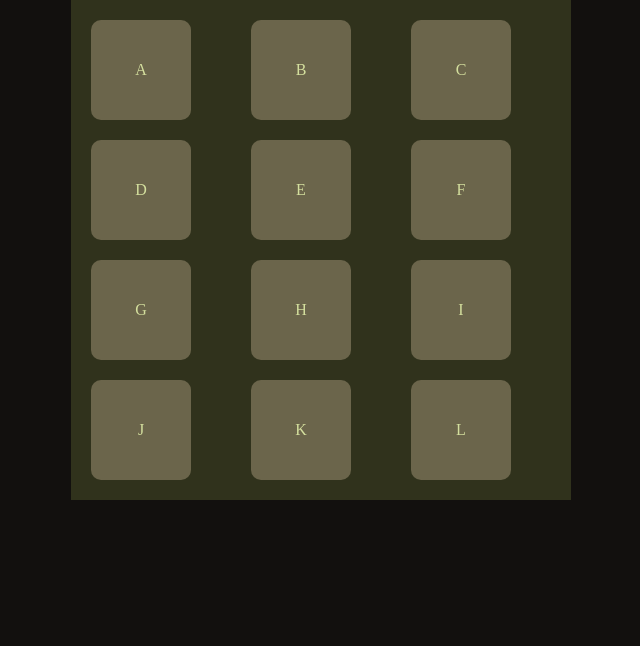
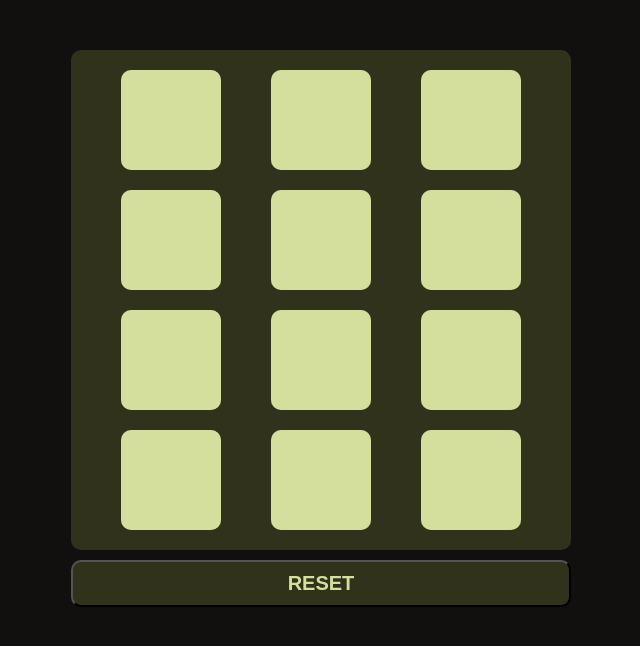
Before and after one commit to vision-2/biplov-portfolio, a plain HTML site: page Memory_game/memory.html in a window 1280 px wide. Shown: the whole page, without its empty margins (319-959 px from the left). Drawn offline with Linux system fonts and the light colour scheme.

Commit message:
biplov-portfolio

```diff
--- a/Memory_game/memory.css
+++ b/Memory_game/memory.css
@@ -14,14 +14,19 @@ body{
 .board{
 height: 500px;
 width: 500px;
-background-color:#30321C ;
+background-color:#30321C;
+border-radius: 10px;
 display: grid;
 grid-template-columns: repeat(3,1fr);
+grid-template-rows: repeat(4,1fr);
 gap: 20px;
 padding: 20px;
+transform: rotateY(180deg);
+padding-left: 50px;
+margin-top: 50px;
 }
-.card
-{
+.card{
+position: relative;
 height: 100px;
 width: 100px;
 background-color:#6B654B;
@@ -29,4 +34,36 @@ display: flex;
 border-radius: 10px;
 align-items: center;
 justify-content:center;
+perspective: 500px;
+font-size: 50px;
+transform-style: preserve-3d;
+transition: 0.5s;
 }
+.card::after{
+    content: "";
+    background-color: #D4DF9E;
+    height: 100px;
+    width: 100px;
+    border-radius: 10px;
+    position: absolute;
+    backface-visibility: hidden;
+}
+.card.flip{
+    transform: rotateY(180deg);
+}
+.main-container{
+    display: flex;
+    flex-direction: column;
+}
+.button{
+    padding: 10px;
+    margin-top: 10px;
+    background-color: #30321C;
+    color: #D4DF9E;
+    border-radius: 10px;
+    width: 100%;
+    font-weight: 700;
+    font-size: 20px;
+    text-transform: uppercase;
+
+}
--- a/Memory_game/memory.html
+++ b/Memory_game/memory.html
@@ -7,20 +7,11 @@
     <link rel="stylesheet" href="memory.css">
 </head>
 <body>
-<div class="board">
-    <div class="card">A</div>
-    <div class="card">B</div>
-    <div class="card">C</div>
-    <div class="card">D</div>
-    <div class="card">E</div>
-    <div class="card">F</div>
-    <div class="card">G</div>
-    <div class="card">H</div>
-    <div class="card">I</div>
-    <div class="card">J</div>
-    <div class="card">K</div>
-    <div class="card">L</div>
+    <div class="main-container">
+<div class="board"></div>
+<button type="button" class="button" id="button"> Reset</button>
 </div>
     <script src="memory.js"></script>
+
 </body>
 </html>
--- a/Memory_game/memory.js
+++ b/Memory_game/memory.js
@@ -0,0 +1,39 @@
+ let gameBoard = document.querySelector('.board');
+let gameCharacters = ['A', 'A', 'B', 'B', 'C', 'C', 'D', 'D', 'E', 'E', 'F', 'F'];
+let button=document.getElementById("button")
+let selectedValues=[]
+let randomValues = gameCharacters.sort(() => Math.random() - 0.5);
+let totalpair=selectedValues.length;
+
+randomValues.forEach((item, index) => {
+    let card = document.createElement('div');
+    card.className = 'card';
+    card.textContent = item;
+    console.log(randomValues);
+    gameBoard.append(card);
+
+    card.addEventListener("click", flip);
+});
+function flip(){
+    this.classList.toggle('flip');
+    selectedValues.push(this);
+    console.log(this);
+    if(selectedValues.length==2){
+        setTimeout(checkForMatch,500)
+
+}
+function checkForMatch(){
+    if(selectedValues[0].textContent==selectedValues[1].textContent){
+        selectedValues[0].removeEventListener("click",flip);
+        selectedValues[1].removeEventListener("click",flip)
+    }
+    else{
+        selectedValues[0].classList.remove('flip');
+        selectedValues[1].classList.remove('flip');
+    }
+    selectedValues=[];
+}
+}
+button.addEventListener('click',()=>{
+    window.location.reload();
+});
--- a/to_do/to_do.css
+++ b/to_do/to_do.css
@@ -11,7 +11,7 @@ body{
     border: 1px solid white;
     height: max-content;
    min-height: 500px;
-    width: 100vh;
+    max-width: 700px;
     margin: auto;
     text-align: center;
     padding: 50px;
```
Also changed, not shown: HTML/trer.html (added, +54 -0 lines), Memory_game/terobau.txt (added).
